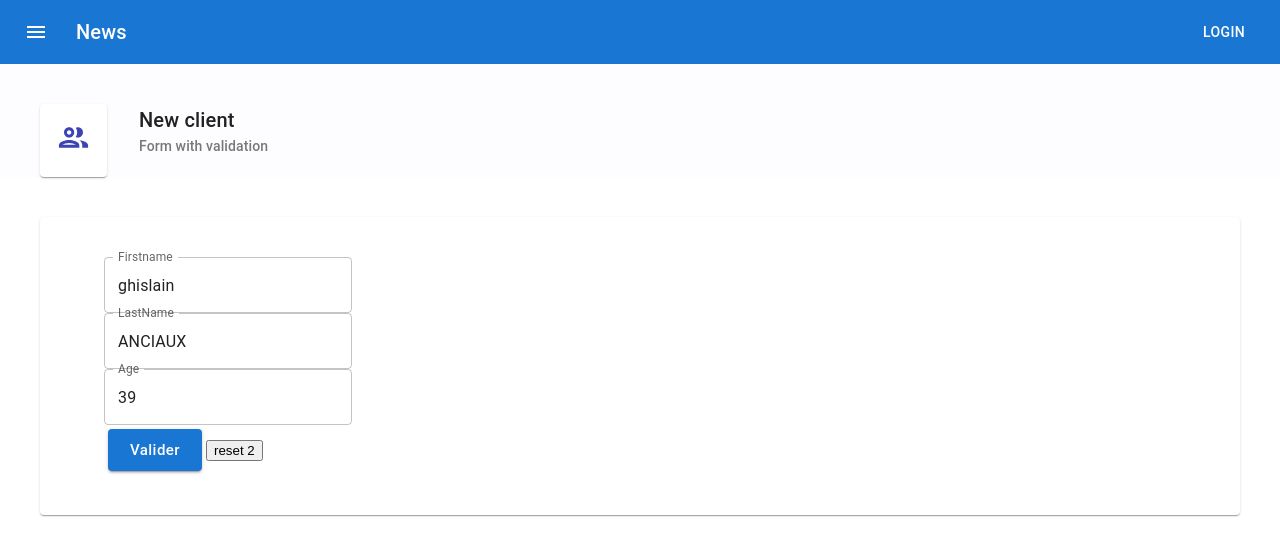
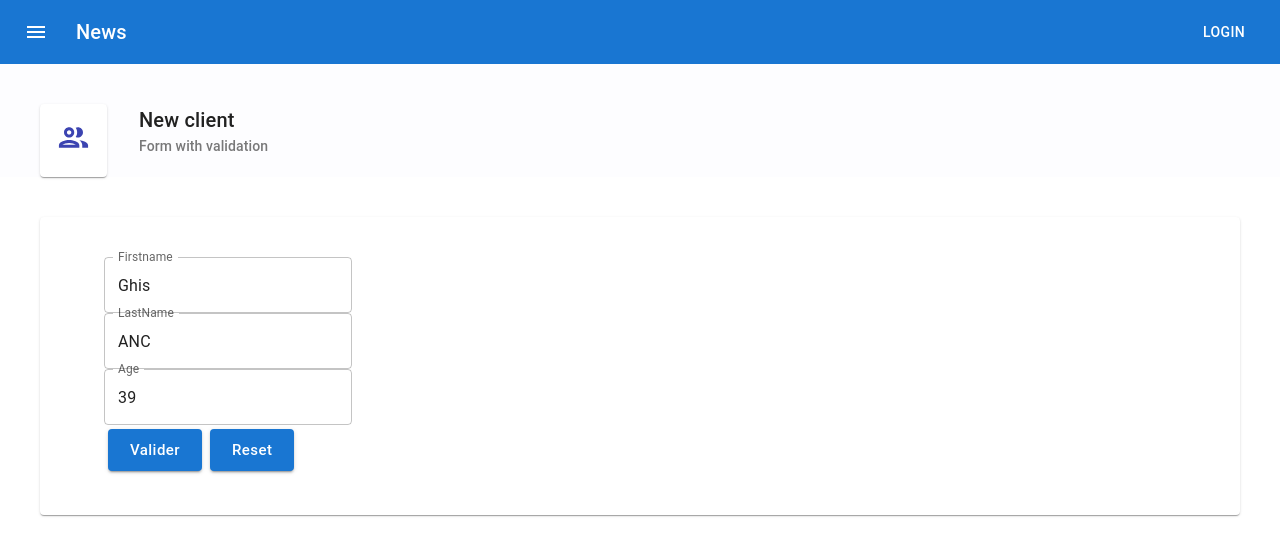
Before and after one commit to ganciaux/neuropsy-bkp, a React (Create React App) app: page / in a window 1280 px wide. Shown: the top 556 px of the page. Built offline with nearby package versions, Linux system fonts and the light colour scheme.

Commit message:
Add yup validate form

```diff
--- a/package.json
+++ b/package.json
@@ -5,6 +5,7 @@
   "dependencies": {
     "@emotion/react": "^11.5.0",
     "@emotion/styled": "^11.3.0",
+    "@hookform/resolvers": "^2.8.3",
     "@mui/icons-material": "^5.1.0",
     "@mui/lab": "^5.0.0-alpha.54",
     "@mui/material": "^5.0.6",
@@ -17,7 +18,8 @@
     "react-dom": "^17.0.2",
     "react-hook-form": "^7.19.5",
     "react-scripts": "4.0.3",
-    "web-vitals": "^1.0.1"
+    "web-vitals": "^1.0.1",
+    "yup": "^0.32.11"
   },
   "scripts": {
     "start": "react-scripts start",
--- a/src/App/components/controls/DatePicker.js
+++ b/src/App/components/controls/DatePicker.js
@@ -34,20 +34,23 @@ export function DatePicker(props) {
 
 export function DatePicker2(props) {
   const { name, label, value, control } = props
+
   return (
     <Controller
       control={control}
       name={name}
       defaultValue={value}
-      render={({ field }) => (
+      render={({ field: { onChange, onBlur, value, name, ref }, fieldState: { invalid, isTouched, isDirty, error }, }) => (
         <LocalizationProvider dateAdapter={AdapterDateFns} locale={frLocale}>
           <MuiDatePicker
             label={label}
             variant="inline"
             inputVariant="outlined"
-            value={field.value}
+            value={value}
+            format="MM/dd/yyyy"
+            {...(error && { error: true, helperText: error })}
             onChange={(date) =>
-              field.onChange(convertToDefEventPara(name, date))
+              onChange(convertToDefEventPara(name, date))
             }
             renderInput={(params) => <TextField {...params} />}
           />
--- a/src/App/pages/Clients/ClientForm.js
+++ b/src/App/pages/Clients/ClientForm.js
@@ -2,28 +2,35 @@ import React from 'react'
 import { useForm, Controller } from 'react-hook-form'
 import { Grid } from '@mui/material'
 import { Controls } from '../../components/controls/Controls'
+import { yupResolver } from '@hookform/resolvers/yup';
+import * as yup from "yup";
+
+const schema = yup.object({
+  firstname: yup.string().required(),
+  lastname: yup.string().required(),
+  age: yup.number().positive().integer().required(),
+  birthdate: yup.date().required('Date is required'),
+}).required();
 
 export default function ClientForm() {
   const {
-    register,
     reset,
     handleSubmit,
-    watch,
     control,
     formState: { errors },
-  } = useForm()
-  const onSubmit = (data) => console.log(data)
-  const defaultValues = {
-    firstname: '',
-    lastname: '',
-    age: '',
-    birthDate: new Date(),
-  }
+  } = useForm({
+    resolver: yupResolver(schema),
+    defaultValues: {
+      firstname: 'Ghis',
+      lastname: 'ANC',
+      age: '39',
+      birthdate: new Date(),
+    }
+  });
 
-  const handleInputChange = (e) => {
-    const { name, value } = e.target
-    console.log({ [name]: value })
-  }
+  console.log("Forms:render", errors);
+
+  const onSubmit = (data) => console.log('Forms:onSubmit:', data)
 
   return (
     <form onSubmit={handleSubmit(onSubmit)}>
@@ -34,31 +41,32 @@ export default function ClientForm() {
             label="Firstname"
             name="firstname"
             value={'ghislain'}
+            error={errors.firstname?.message}
           />
           <Controls.Input
             control={control}
             label="LastName"
             name="lastname"
             value={'ANCIAUX'}
+            error={errors.lastname?.message}
+          />
+          <Controls.DatePicker2
+            control={control}
+            label="BirthDate"
+            name="birthdate"
+            value={new Date()}
           />
           <Controls.Input
             control={control}
             label="Age"
             name="age"
             value={'39'}
-          />
-          <Controls.DatePicker2
-            control={control}
-            label="BirthDate"
-            name="birtdate"
-            value={new Date()}
+            error={errors.age?.message}
           />
         </Grid>
       </Grid>
       <Controls.Button type="submit" text="Valider" />
-      <button type="button" onClick={() => reset(defaultValues)}>
-        reset 2
-      </button>
+      <Controls.Button type="submit" text="Reset" onClick={() => reset()}/>
     </form>
   )
 }
```
Also changed, not shown: 1 other file (tests, documents, lock files or other folders).
